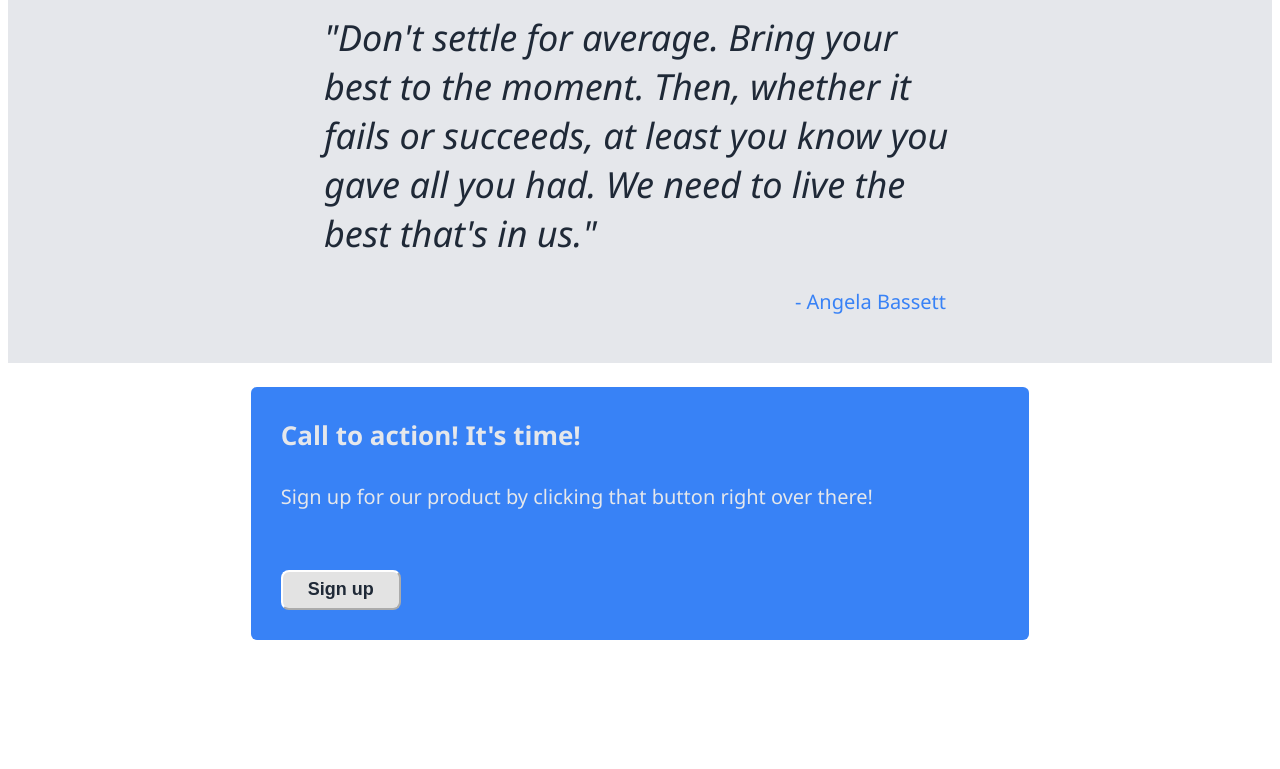
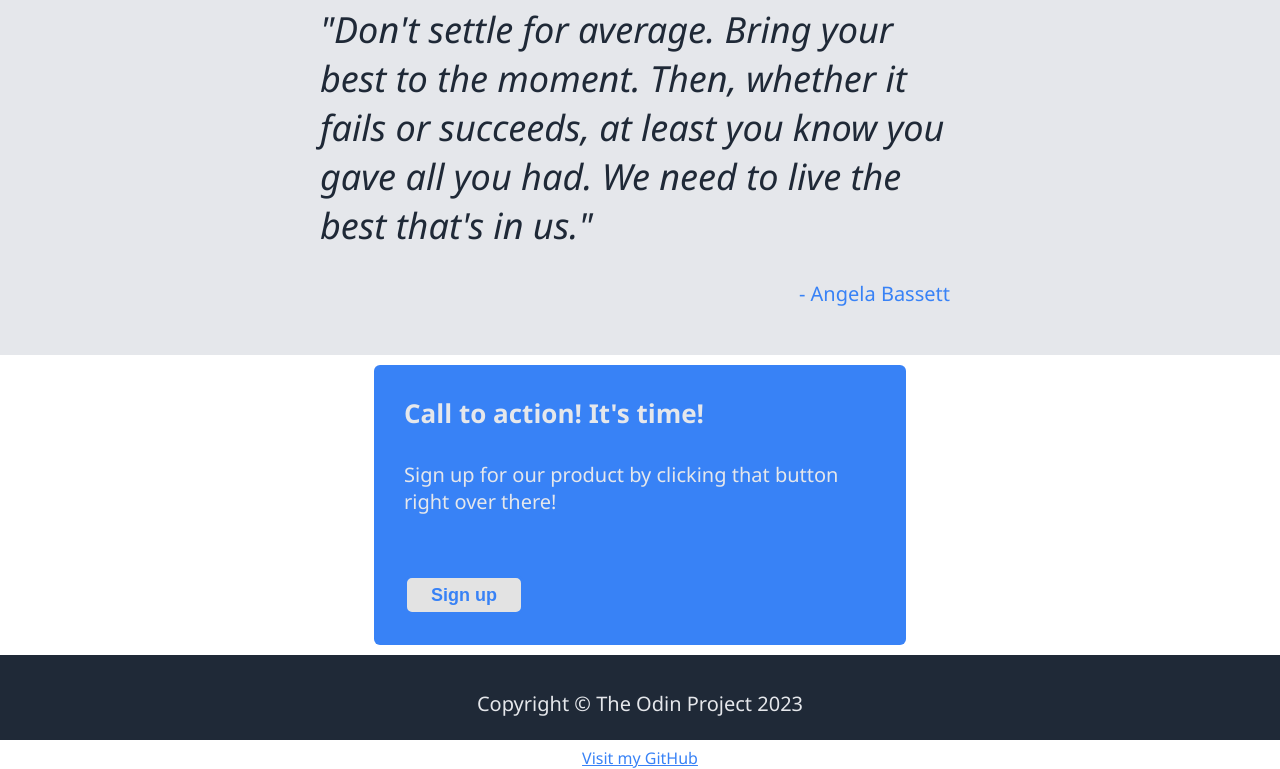
Before and after one commit to shanini225/Odin-Landing_Page, a plain HTML site: page index.html in a window 1280 px wide. Shown: the part 881-1650 px from the top of the page. Before the commit the page ends 1552 px from the top, so only its background shows below. Drawn offline with Linux system fonts and the light colour scheme.

Commit message:
feat: added margin and padding css

```diff
--- a/styles.css
+++ b/styles.css
@@ -1,6 +1,8 @@
 /* BODY */
 body {
     font-family: 'Segoe UI', Tahoma, Geneva, Verdana, sans-serif;
+    margin: 0;
+    padding: 0;
 }
 
 /* HEADER */
@@ -60,13 +62,16 @@ body {
     border-radius: 8px;
     font-size: 20px;
     font-weight: bold;
-    color: #f9faf8;
     margin: auto;
     background-color: #3882f6;
+    border-color: #f9faf8;
+    color: #f9faf8;
 }
 
 .sign-up:hover {
     background-color: #3370d3;
+    border-color: #fff;
+    color: #f9faf8;
 }
 
 
@@ -92,7 +97,6 @@ body {
 }
 
 /* SECTION 2 */
-
 .section-2 {
     height: 368px;
     display: flex;
@@ -141,7 +145,6 @@ p {
 }
 
 /* SECTION 3 */
-
 .section-3 {
     height: 368px;
     display: flex;
@@ -176,14 +179,14 @@ p {
 }
 
 .s4-wrapper {
-    width: 60%;
+    width: 40%;
     background-color: #3882f6;
     border-radius: 6px;
     padding: 10px;
 
 }
 
-.s4-leftside{
+.s4-leftside {
     display: flex;
     flex-direction: column;
     margin: auto;
@@ -192,30 +195,45 @@ p {
     margin: 10px;
 }
 
-h3{
+h3 {
     margin: 0;
     font-size: 26px;
 }
 
-.s4-text{
+.s4-text {
     padding: 0px;
 }
-
 
 .sign-up2 {
     width: 120px;
     height: 40px;
     border-radius: 8px;
     font-size: 18px;
-    font-weight:bold;
-    color: #1f2937;
+    font-weight: bold;
+    color: #3882f6;
     margin: 20px;
     background-color: #e3e3e3;
-    border-color: #fff;
-
+    border-color: #1f2937;
+    border:solid 3px;
 }
 
 .sign-up2:hover {
-    background-color: #a7bcdd;
+    background-color: #3370d3;
     color: #fff;
 }
+
+/* FOOTER */
+footer {
+    background-color: #1f2937;
+    height: 75px;
+    text-align: center;
+    color: #E5E7EB;
+    margin: auto;
+    padding: 5px;
+}
+
+
+a {
+    color: #3882f6;
+    text-decoration: underline;
+}
```
Also changed, not shown: index.html (+2 -3 lines).
